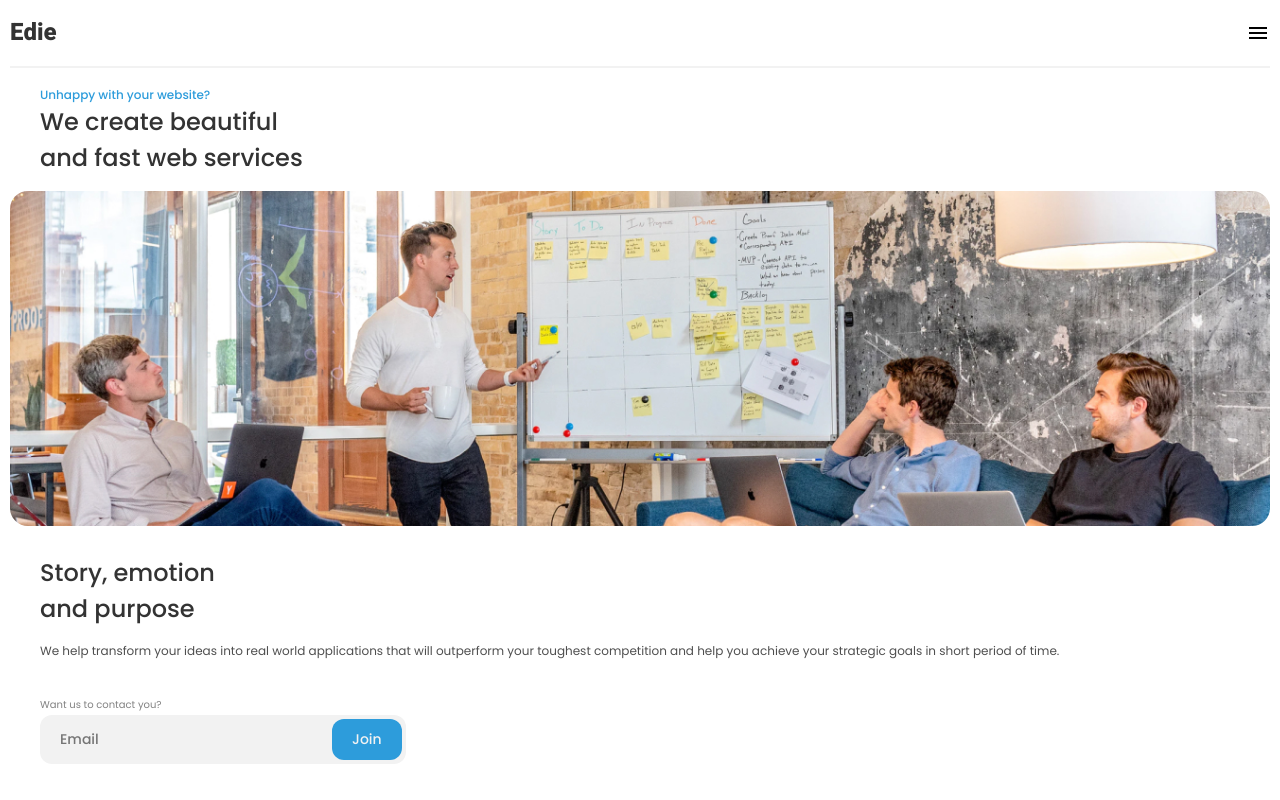
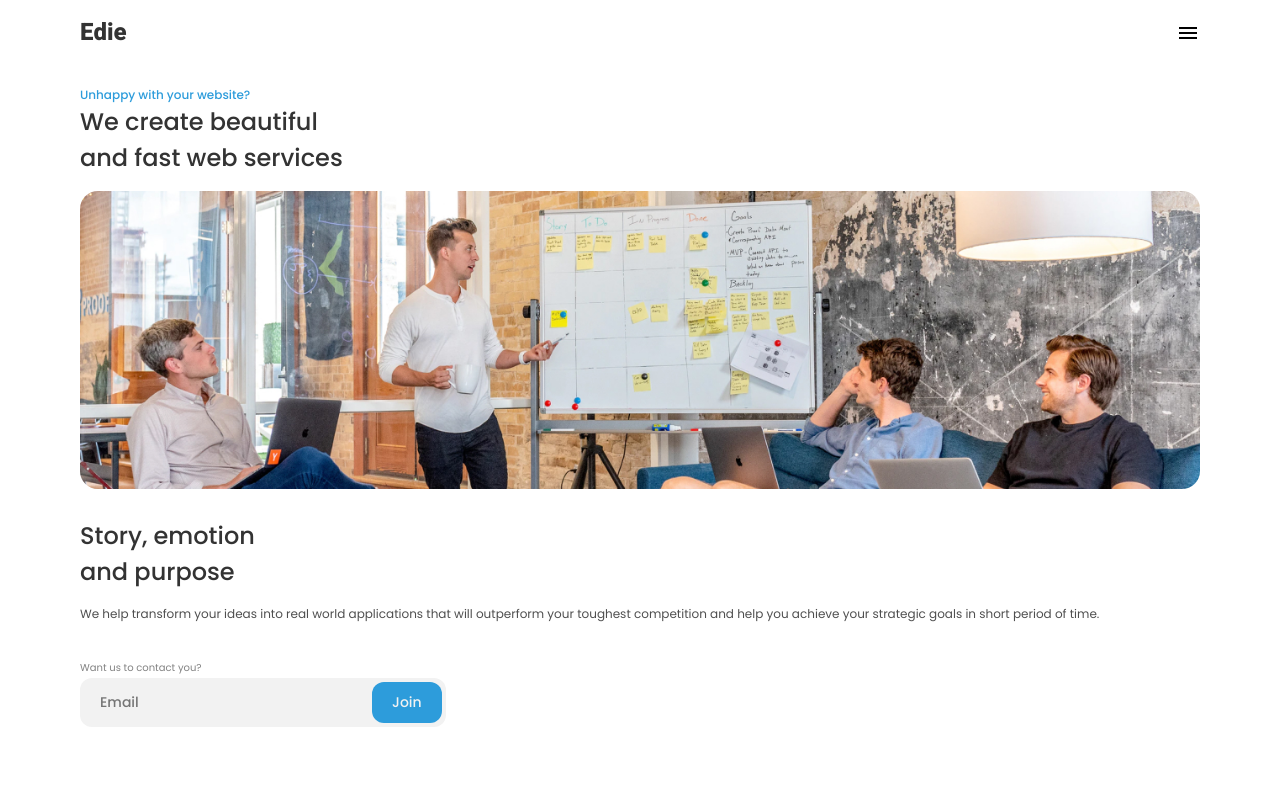
Before and after one commit to AI-Elbaz/home-page, a plain HTML site: page index.html in a window 1280 px wide. Shown: the top 800 px of the page. Drawn offline with Linux system fonts and the light colour scheme.

Commit message:
Update with new container layerout

```diff
--- a/index.html
+++ b/index.html
@@ -12,8 +12,8 @@
 </head>
 
 <body>
+  <nav>
     <div class="container">
-    <nav>
       <p class="title">Edie</p>
       <button id="toggle-menu" class="icon">menu</button>
       <ul>
@@ -23,12 +23,12 @@
         <li><a href="#">Clients</a></li>
         <li><a href="#">Contact</a></li>
       </ul>
+    </div>
   </nav>
-  </div>
 
   <main>
+    <header>
       <div class="container">
-      <header>
         <div>
           <p class="highlight">Unhappy with your website?</p>
           <h1>We create beautiful<br/> and fast web services</h1>
@@ -48,11 +48,11 @@
             </div>
           </form>
         </div>
+      </div>
     </header>
-    </div>
 
+    <section class="services" id="services">
       <div class="container">
-      <section class="services" id="services">
         <h2>We offer high<br/> demand services</h2>
 
         <div class="cards">
@@ -87,11 +87,11 @@
             <a href="#" class="btn">Get started</a>
           </div>
         </div>
+      </div>
     </section>
-    </div>
 
+    <section class="our-works" id="our-works">
       <div class="container">
-      <section class="our-works" id="our-works">
         <h2>Good design means<br/> good business</h2>
         <div class="cards">
           <div class="card">
@@ -116,11 +116,11 @@
           </div>
         </div>
         <a href="#">see more &rightarrow;</a>
+      </div>
     </section>
-    </div>
 
+    <section class="team">
       <div class="container">
-      <section class="team">
         <div class="description">
           <p class="highlight red">Meet the team</p>
           <h2>We are chilled and a laidback team</h2>
@@ -134,11 +134,11 @@
           </div>
           <img src="images/person3.png" alt="person 3">
         </div>
+      </div>
     </section>
-    </div>
 
+    <section class="clients">
       <div class="container">
-      <section class="clients">
         <p class="qoute">
           “Fast and outstanding resutls. Edie understands their customer’s needs. They have a young and
           talented team.”
@@ -151,8 +151,8 @@
             <p class="job">The Decorate Gatsby</p>
           </div>
         </div>
+      </div>
     </section>
-    </div>
   </main>
 
   <footer>
--- a/style/style.scss
+++ b/style/style.scss
@@ -41,30 +41,29 @@ body {
 
 .container {
     width: 100%;
-    display: flex;
     padding: 0 10px;
     margin-left: auto;
     margin-right: auto;
 
-    // @media only screen and (min-width: 576px) {
-    //     max-width: 540px;
-    // }
+    @media only screen and (min-width: 576px) {
+        max-width: 540px;
+    }
 
-    // @media only screen and (min-width: 768px) {
-    //     max-width: 720px;
-    // }
+    @media only screen and (min-width: 768px) {
+        max-width: 720px;
+    }
 
-    // @media only screen and (min-width: 992px) {
-    //     max-width: 960px;
-    // }
+    @media only screen and (min-width: 992px) {
+        max-width: 960px;
+    }
 
-    // @media only screen and (min-width: 1200px) {
-    //     max-width: 1140px;
-    // }
+    @media only screen and (min-width: 1200px) {
+        max-width: 1140px;
+    }
 
-    // @media only screen and (min-width: 1400px) {
-    //     max-width: 1320px;
-    // }
+    @media only screen and (min-width: 1400px) {
+        max-width: 1320px;
+    }
 }
 
 nav, header, section, footer {
@@ -125,13 +124,16 @@ h2 {
 }
 
 nav {
+    padding: 15px 0;
+    margin-bottom: 20px;
+
+    .container {
         display: flex;
-    padding: 15px 0;
         flex-wrap: wrap;
         align-items: center;
         position: relative;
-    margin-bottom: 20px;
         justify-content: space-between;
+    }
 
     ul {
         height: 0;
@@ -142,8 +144,8 @@ nav {
         overflow: hidden;
         background-color: #fff;
         transition: 0.3s ease-in-out;
-        border-top: 1px solid var(--gray-6);
-        border-bottom: 1px solid var(--gray-6);
+        // border-top: 1px solid var(--gray-6);
+        // border-bottom: 1px solid var(--gray-6);
 
         li {
             line-height: 2em;
@@ -325,8 +327,10 @@ form {
 }
 
 .team {
+    .container {
         display: flex;
         flex-wrap: wrap;
+    }
 
     h2 {
         padding: 0;
@@ -374,9 +378,12 @@ form {
 }
 
 .clients {
+    font-size: 16px;
+
+    .container {
         display: flex;
-    font-size: 16px;
         flex-direction: column;
+    }
 
     .qoute {
         font-weight: 500;
@@ -420,6 +427,7 @@ footer {
     background-color: var(--footer-bg);
 
     .container {
+        display: flex;
         flex-direction: column;
     }
 
```
Also changed, not shown: style/style.css, 1 other file. Lines whose indentation alone changed are shown as unchanged.
